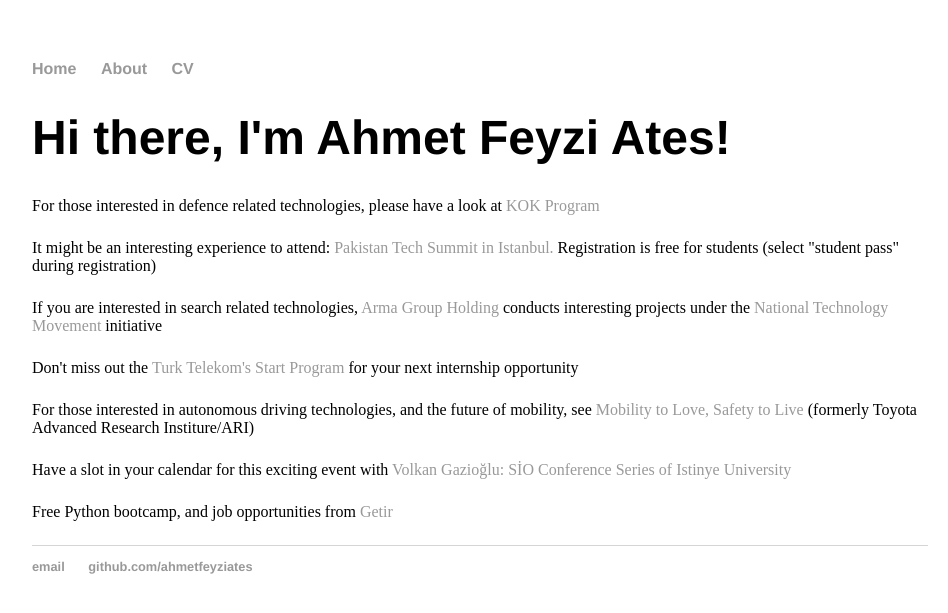
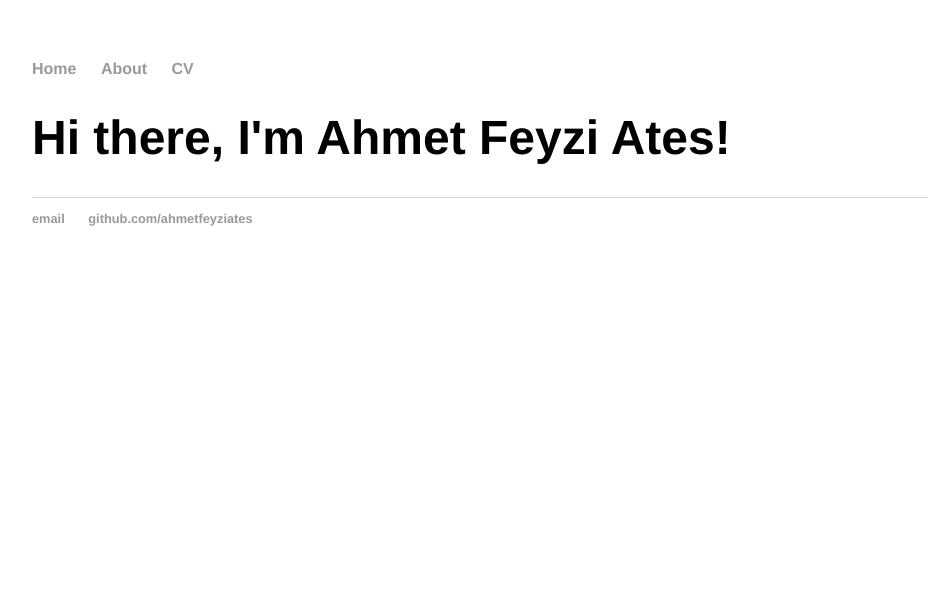
Before and after one commit to ahmetfeyziates/ahmetfeyziates.github.io, a Jekyll site: the page built from index.html, in a window 1280 px wide. Shown: the top 613 px of the page, without its empty margins (160-1108 px from the left). Built offline with Jekyll 4.4.1, drawn with Linux system fonts in a browser that asks for light colours.

Commit message:
Update index.html

```diff
--- a/index.html
+++ b/index.html
@@ -4,11 +4,13 @@
 ---
 <div class="blurb">
 	<h1>Hi there, I'm Ahmet Feyzi Ates!</h1>
-	<!p>For those interested in defence related technologies, please have a look at </em><a href="https://vizyonergenc.com/ilan/vizyoner-genc/1320-kok-programi">KOK Program</a></p>
-	<!p>It might be an interesting experience to attend:  </em><a href="https://istanbul.paktechsummit.com/en">Pakistan Tech Summit in Istanbul.</a> Registration is free for students (select "student pass" during registration) </p>
-	<!p>If you are interested in search related technologies, </em><a href="https://armagroupholding.com/">Arma Group Holding</a> conducts interesting projects under the </em><a href="https://erenbilal.medium.com/milli-teknoloji-hamlesi-ve-i%CC%87nsan-a5414dd522d2">National Technology Movement</a> initiative</p>
-	<!p>Don't miss out the </em><a href="https://turktelekomkariyer.com.tr/start"> Turk Telekom's Start Program</a> for your next internship opportunity</p>
-	<!p>For those interested in autonomous driving technologies, and the future of mobility, see </em><a href="https://www.woven-planet.global/en"> Mobility to Love, Safety to Live</a> (formerly Toyota Advanced Research Institure/ARI)</p>
-	<!p>Have a slot in your calendar for this exciting event with <a href="https://www.gazioglu.com/volkan"> Volkan Gazioğlu: </em><a href="https://www.linkedin.com/events/s-okonferanslar-stinye-niversit6864560813089280001/">SİO Conference Series of Istinye University</a></p>
-	<!p>Free Python bootcamp, and job opportunities from <a href="https://www.yazilimkoyu.org/python-bootcamp-getirde-calisma-sansini-yakala/">Getir</a></p>
+	<!--
+	<p>For those interested in defence related technologies, please have a look at </em><a href="https://vizyonergenc.com/ilan/vizyoner-genc/1320-kok-programi">KOK Program</a></p>
+	<p>It might be an interesting experience to attend:  </em><a href="https://istanbul.paktechsummit.com/en">Pakistan Tech Summit in Istanbul.</a> Registration is free for students (select "student pass" during registration) </p>
+	<p>If you are interested in search related technologies, </em><a href="https://armagroupholding.com/">Arma Group Holding</a> conducts interesting projects under the </em><a href="https://erenbilal.medium.com/milli-teknoloji-hamlesi-ve-i%CC%87nsan-a5414dd522d2">National Technology Movement</a> initiative</p>
+	<p>Don't miss out the </em><a href="https://turktelekomkariyer.com.tr/start"> Turk Telekom's Start Program</a> for your next internship opportunity</p>
+	<p>For those interested in autonomous driving technologies, and the future of mobility, see </em><a href="https://www.woven-planet.global/en"> Mobility to Love, Safety to Live</a> (formerly Toyota Advanced Research Institure/ARI)</p>
+	<p>Have a slot in your calendar for this exciting event with <a href="https://www.gazioglu.com/volkan"> Volkan Gazioğlu: </em><a href="https://www.linkedin.com/events/s-okonferanslar-stinye-niversit6864560813089280001/">SİO Conference Series of Istinye University</a></p>
+	<p>Free Python bootcamp, and job opportunities from <a href="https://www.yazilimkoyu.org/python-bootcamp-getirde-calisma-sansini-yakala/">Getir</a></p>
+	 -->
 </div><!-- /.blurb -->
```
